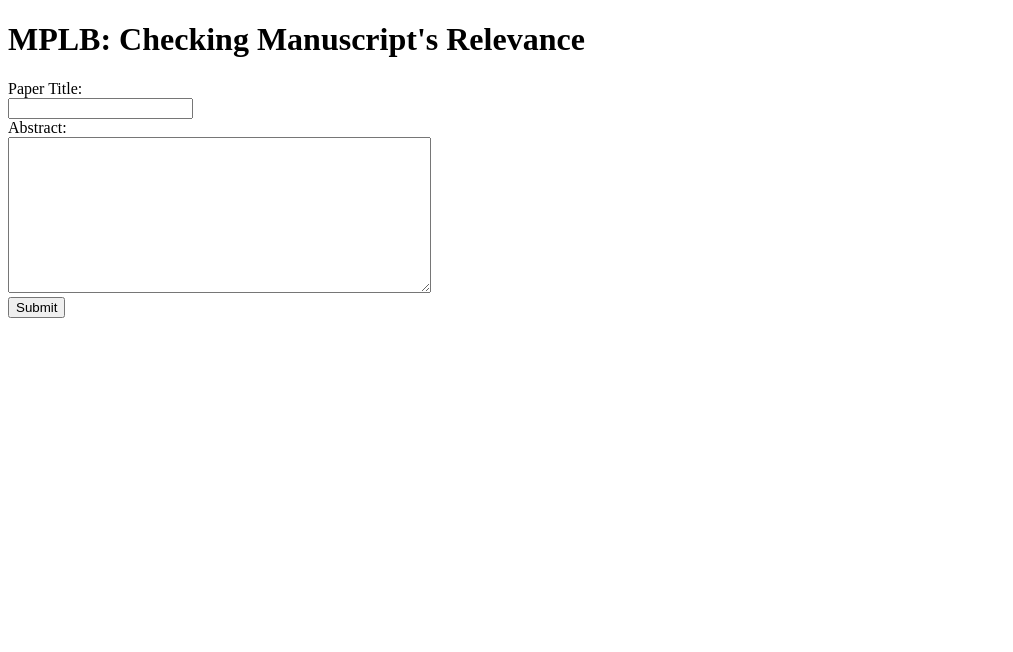
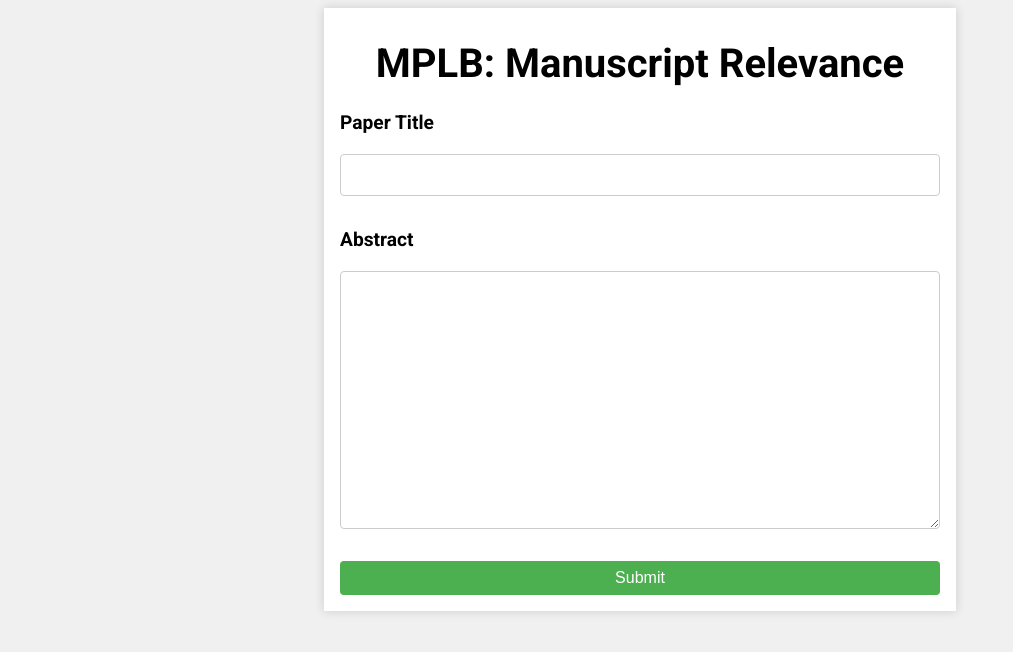
Before and after one commit to kpxz/mplb-checker, a Flask app: page / in a window 1280 px wide. Shown: the top 652 px of the page, without its empty margins (0-1013 px from the left). Run offline with Flask 3, Linux system fonts and the light colour scheme.

Commit message:
changed ui + display title and abstract on result.html

```diff
--- a/app.py
+++ b/app.py
@@ -2,22 +2,25 @@ from flask import Flask, render_template, request
 import openai
 import os
 
-
 app = Flask(__name__)
 openai.api_key = os.getenv("OPENAI_API_KEY")
 
+
 @app.route("/", methods=["GET", "POST"])
 def index():
-    if request.method == "POST":
-        title = request.form["title"]
-        abstract = request.form["abstract"]
+	if request.method == "POST":
+		title = request.form["title"]
+		abstract = request.form["abstract"]
 
-        prompt = f"Paper title: {title}\nPaper abstract: {abstract}"
+		prompt = f"Paper title: {title}\nPaper abstract: {abstract}"
 
-        completion = openai.ChatCompletion.create(
-            model="gpt-3.5-turbo",
-            messages=[
-                {"role": "system", "content": """As a subject matter expert of the academic research journal Modern Physics Letters B (MPLB), evaluate the submitted paper's title and abstract against the journal's aims and scope, and state if the paper is a clear reject or if it seems to fit the journal. Give good reasoning and if unsure, explain why.
+		completion = openai.ChatCompletion.create(
+		 model="gpt-3.5-turbo",
+		 messages=[{
+		  "role":
+		  "system",
+		  "content":
+		  """As a subject matter expert of the academic research journal Modern Physics Letters B (MPLB), evaluate the submitted paper's title and abstract against the journal's aims and scope, and state if the paper is a clear reject or if it seems to fit the journal. Give good reasoning and if unsure, explain why.
 
 Aims and Scope:
 MPLB's areas include Condensed Matter Physics, Statistical Physics, as well as Atomic, Molecular and Optical Physics. A strong emphasis is placed on topics of current interest such as cold atoms and molecules, new topological materials and phases, and novel low-dimensional materials.
@@ -76,15 +79,16 @@ Exactly solvable models
 Non-equilibrium systems
 Quantum Statistics
 Statistical Mechanics
-Statistical Thermodynamics"""},
-                {"role": "user", "content": prompt}
-            ]
-        )
+Statistical Thermodynamics"""
+		 }, {
+		  "role": "user",
+		  "content": prompt
+		 }])
 
-        answer = completion.choices[0].message.content
-        return render_template("result.html", answer=answer)
+		answer = completion.choices[0].message.content
+		return render_template("result.html", answer=answer)
+	return render_template("index.html")
 
-    return render_template("index.html")
 
 if __name__ == "__main__":
-    app.run(debug=True)
+	app.run(debug=True)
--- a/requirements.txt
+++ b/requirements.txt
@@ -16,6 +16,8 @@ exceptiongroup==1.1.1
 fake-useragent==1.1.3
 flake8==6.0.0
 Flask==2.3.1
+Flask-SocketIO==5.1.1
+eventlet==0.33.0
 gunicorn==20.1.0
 h11==0.14.0
 idna==3.4
--- a/templates/index.html
+++ b/templates/index.html
@@ -1,26 +1,90 @@
 <!DOCTYPE html>
 <html lang="en">
 <head>
-    <meta charset="UTF-8" />
-    <meta name="viewport" content="width=device-width, initial-scale=1.0" />
+	<meta charset="UTF-8">
+	<meta name="viewport" content="width=device-width, initial-scale=1.0">
 	<title>Manuscript Checker</title>
+	<link href="https://fonts.googleapis.com/css?family=Roboto:400,700" rel="stylesheet">
+	<style>
+		body {
+			background-color: #f0f0f0;
+			font-family: 'Roboto', sans-serif;
+		}
 
+		.container {
+			max-width: 600px;
+			margin: 0 auto;
+			padding: 1rem;
+			background-color: #fff;
+			box-shadow: 0 0 10px rgba(0, 0, 0, .15);
+		}
+
+		h1 {
+			font-size: 2.5rem;
+			margin-top: 1rem;
+			margin-bottom: 1.5rem;
+			text-align: center;
+		}
+
+		form {
+			display: flex;
+			flex-direction: column;
+			gap: 1rem;
+		}
+
+		label {
+			font-weight: bold;
+			font-size: 1.2rem;
+			margin-bottom: 0.25rem;
+		}
+
+		input[type="text"],
+		textarea {
+			width: 100%;
+			padding: 0.5rem;
+			font-size: 1rem;
+			line-height: 1.5rem;
+			border-radius: 0.25rem;
+			border: 1px solid #ccc;
+			padding-right: 0.5rem;
+			margin-bottom: 1rem;
+			/* Add padding to the end of the text boxes */
+			padding-right: 1rem;
+		}
+
+		input[type="text"],
+		textarea {
+			box-sizing: border-box;
+		}
+
+		input[type="submit"] {
+			background-color: #4CAF50;
+			border: none;
+			color: white;
+			padding: 0.5rem 1rem;
+			text-align: center;
+			text-decoration: none;
+			display: inline-block;
+			font-size: 1rem;
+			border-radius: 0.25rem;
+			cursor: pointer;
+		}
+
+		input[type="submit"]:hover {
+			background-color: #3e8e41;
+		}
+	</style>
 </head>
 <body>
-    <h1>MPLB: Checking Manuscript's Relevance</h1>
+	<div class="container">
+		<h1>MPLB: Manuscript Relevance</h1>
 		<form action="/" method="post">
-      <label for="title">Paper Title:</label><br />
-      <input type="text" id="title" name="title" required /><br />
-      <label for="abstract">Abstract:</label><br />
-      <textarea
-        id="abstract"
-        name="abstract"
-        rows="10"
-        cols="50"
-        required
-      ></textarea
-      ><br />
-      <input type="submit" value="Submit" />
+			<label for="title">Paper Title</label>
+			<input type="text" id="title" name="title" required>
+			<label for="abstract">Abstract</label>
+			<textarea id="abstract" name="abstract" rows="10" required style="font-family: 'Roboto', sans-serif;"></textarea>
+			<input type="submit" value="Submit">
 		</form>
+	</div>
 </body>
 </html>
```
Also changed, not shown: templates/result.html (+45 -3 lines), 1 other file. Lines whose indentation alone changed are shown as unchanged.
